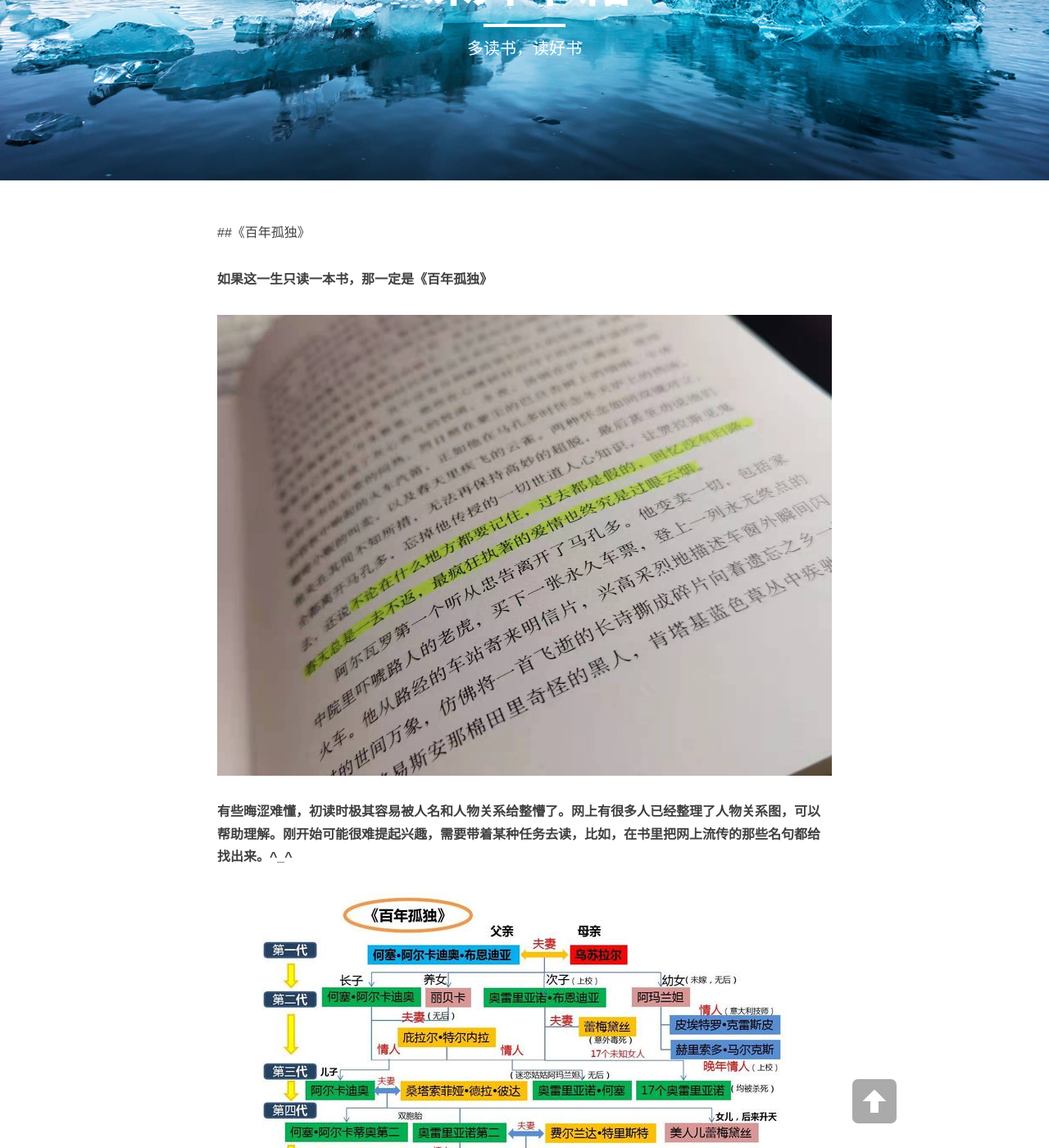
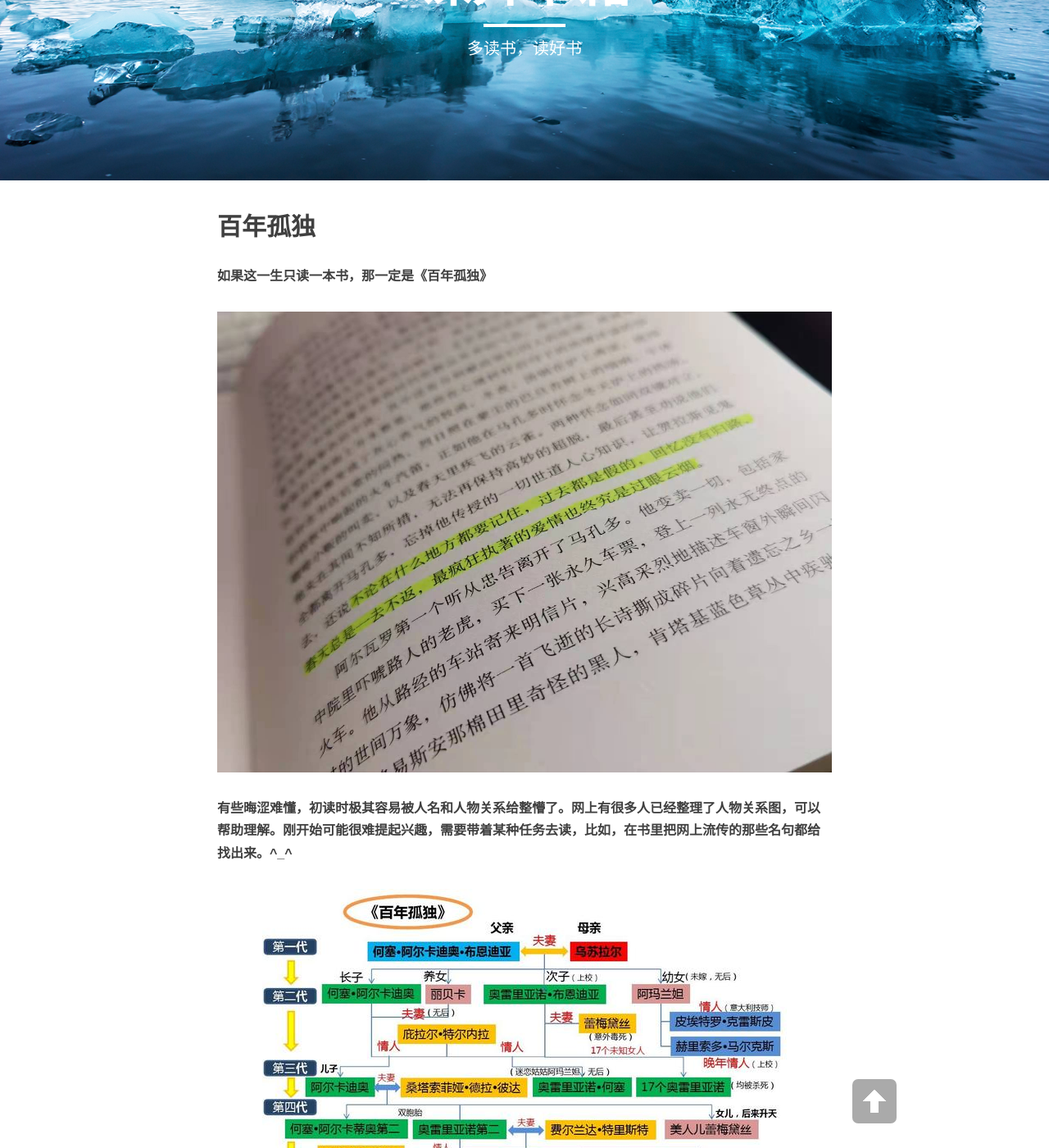
Before and after one commit to CryoECNU/cryoecnu.github.io, a Jekyll site: the page built from wreading.md, in a window 1280 px wide and 1400 px high, scrolled down 208 px. Shown: the whole window at 82% size. Built offline with Jekyll 4.4.1, drawn with Linux system fonts in a browser that asks for light colours; nearby versions of some CDN libraries; some of the changed text lies outside the part shown.

```diff
--- a/wreading.md
+++ b/wreading.md
@@ -5,7 +5,7 @@ description: "多读书，读好书"
 header-img: "img/top.png"
 ---
 
-##《百年孤独》
+## 百年孤独
 
 **如果这一生只读一本书，那一定是《百年孤独》**
 
@@ -20,6 +20,6 @@ header-img: "img/top.png"
 </center>
 
 
-##《把信送给加西亚》
+## 把信送给加西亚
 
-##《瓦尔登湖》
+## 瓦尔登湖
```
